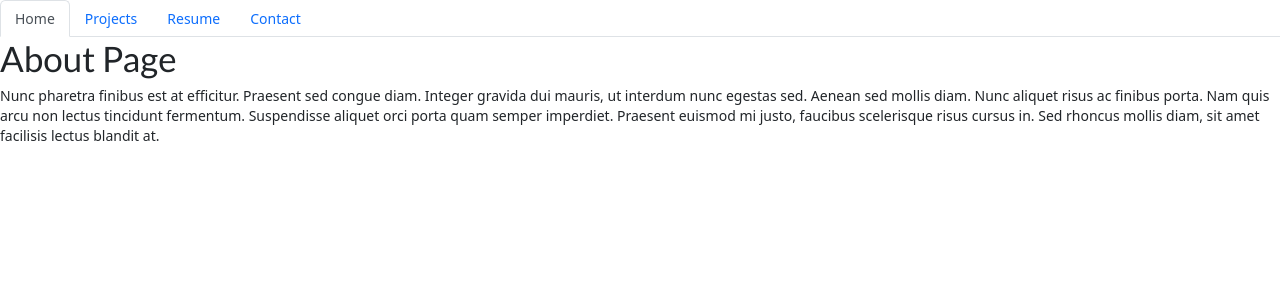
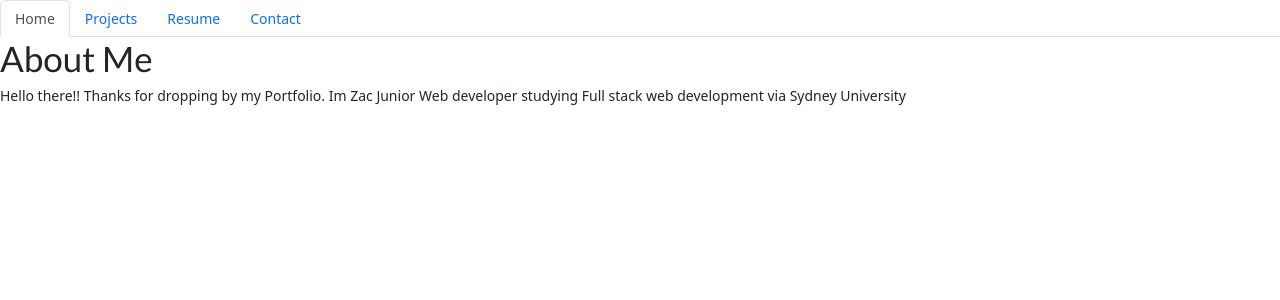
Before and after one commit to Zac0088/React-Portfolio, a React (Create React App) app: page / in a window 1280 px wide. Shown: the top 300 px of the page. Built offline with nearby package versions, Linux system fonts and the light colour scheme.

Commit message:
was having compiling issues via syntax error on public folder

```diff
--- a/package.json
+++ b/package.json
@@ -9,12 +9,15 @@
     "axios": "^1.2.1",
     "bootstrap": "^5.2.3",
     "pretty": "^2.0.0",
+    "gh-pages": "^4.0.0",
     "react": "^17.0.1",
     "react-dom": "^17.0.1",
     "react-scripts": "4.0.1",
     "web-vitals": "^0.2.4"
   },
   "scripts": {
+    "predeploy": "npm run build",
+    "deploy": "gh-pages -d build",
     "start": "react-scripts start",
     "build": "react-scripts build",
     "test": "react-scripts test",
--- a/src/components/pages/Home.js
+++ b/src/components/pages/Home.js
@@ -1,16 +1,14 @@
 import React from 'react';
+import './Home.css'
 
-export default function About() {
+export default function Home() {
   return (
     <div>
-      <h1>About Page</h1>
+      <h1>About Me</h1>
       <p>
-        Nunc pharetra finibus est at efficitur. Praesent sed congue diam.
-        Integer gravida dui mauris, ut interdum nunc egestas sed. Aenean sed
-        mollis diam. Nunc aliquet risus ac finibus porta. Nam quis arcu non
-        lectus tincidunt fermentum. Suspendisse aliquet orci porta quam semper
-        imperdiet. Praesent euismod mi justo, faucibus scelerisque risus cursus
-        in. Sed rhoncus mollis diam, sit amet facilisis lectus blandit at.
+       Hello there!!
+       Thanks for dropping by my Portfolio.
+       Im Zac Junior Web developer studying Full stack web development via Sydney University
       </p>
     </div>
   );
```
Also changed, not shown: 2 other files (tests, documents, lock files or other folders).
